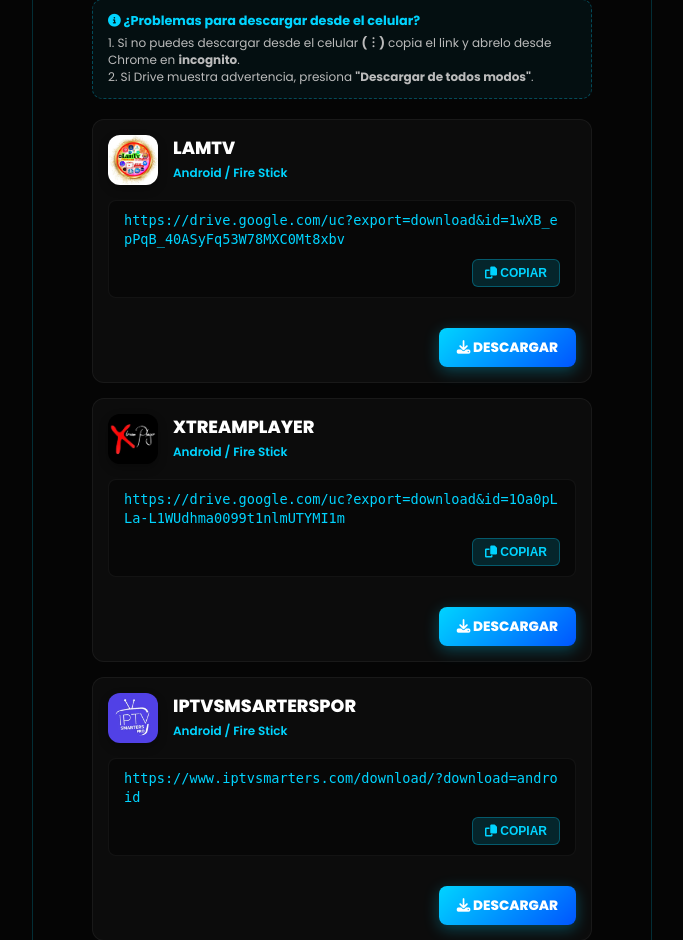
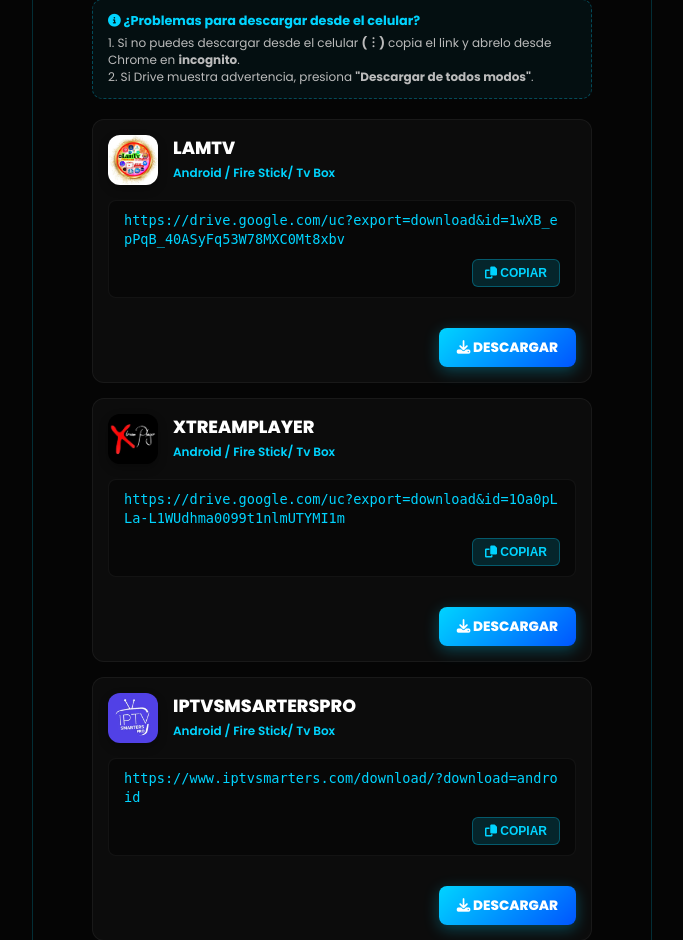
Before and after one commit to alexstoree-pe/tienda-alex, a Flask app: page /activaciones in a window 1280 px wide. Shown: the part 2928-3868 px from the top of the page, without its empty margins (298-981 px from the left). Run offline with Flask 3, Linux system fonts and the light colour scheme.

Commit message:
Actualizacion

```diff
--- a/app/templates/activaciones/iptv_flujo.html
+++ b/app/templates/activaciones/iptv_flujo.html
@@ -38,7 +38,7 @@
 
             {{ app_row('XTREAMPLAYER', 'xtream.webp', 'https://drive.google.com/uc?export=download&id=1Oa0pLLa-L1WUdhma0099t1nlmUTYMI1m') }}
 
-            {{ app_row('IPTVSMSARTERSPOR', 'iptv.webp', 'https://www.iptvsmarters.com/download/?download=android') }}
+            {{ app_row('IPTVSMSARTERSPRO', 'iptv.webp', 'https://www.iptvsmarters.com/download/?download=android') }}
         </div>
     </div>
 </div>
--- a/app/templates/activaciones/macrosiptv.html
+++ b/app/templates/activaciones/macrosiptv.html
@@ -50,7 +50,7 @@
         <img src="{{ url_for('static', filename='img/' ~ imagen) }}" alt="{{ nombre }}" class="app-icon">
         <div class="app-row-info">
             <h6>{{ nombre }}</h6>
-            <span>Android / Fire Stick</span>
+            <span>Android / Fire Stick/ Tv Box</span>
         </div>
     </div>
     <div class="row-link app-link-box">
```
